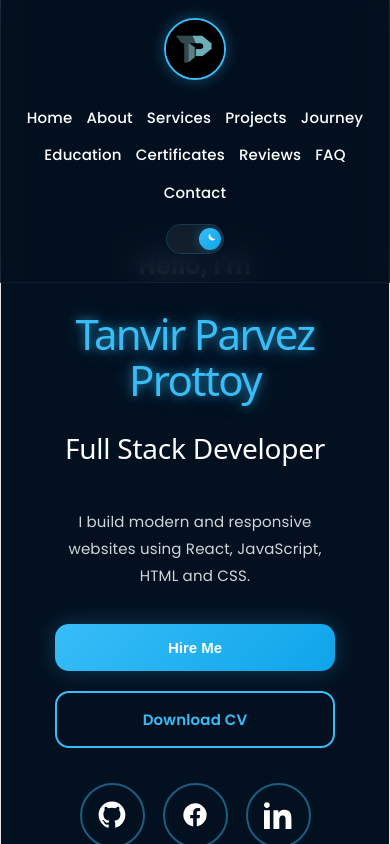
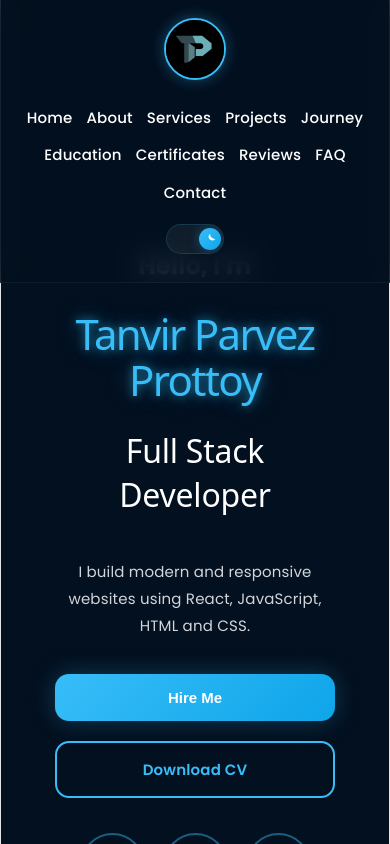
Before and after one commit to tanvirdiu/tanvir_parvez, a React (Vite) app: page / in a window 390 px wide. Shown: the top 844 px of the page. Built offline with nearby package versions, Linux system fonts and the light colour scheme.

Commit message:
updated app css

```diff
--- a/src/App.css
+++ b/src/App.css
@@ -1849,3 +1849,49 @@ body {
         font-size: 15px;
     }
 }
+
+
+/* =========================================
+   FINAL MOBILE TEXT VISIBILITY FIX
+========================================= */
+
+@media (max-width: 768px) {
+    .dark-theme .left h2,
+    .dark-theme .section-title h2,
+    .dark-theme .about-content h2,
+    .dark-theme .skills-section h2,
+    .dark-theme .education h2,
+    .dark-theme .timeline h2,
+    .dark-theme .projects h2,
+    .dark-theme .services h2,
+    .dark-theme .faq h2,
+    .dark-theme .testimonials h2,
+    .dark-theme .contact h2,
+    .dark-theme .certificates h2 {
+        color: #ffffff !important;
+        opacity: 1 !important;
+        text-shadow: none !important;
+    }
+    .light-theme .left h2,
+    .light-theme .section-title h2,
+    .light-theme .about-content h2,
+    .light-theme .skills-section h2,
+    .light-theme .education h2,
+    .light-theme .timeline h2,
+    .light-theme .projects h2,
+    .light-theme .services h2,
+    .light-theme .faq h2,
+    .light-theme .testimonials h2,
+    .light-theme .contact h2,
+    .light-theme .certificates h2 {
+        color: #0f172a !important;
+    }
+    .section-title h2 {
+        font-size: 38px !important;
+        line-height: 1.3;
+    }
+    .left h2 {
+        font-size: 32px !important;
+        line-height: 1.4;
+    }
+}
```
